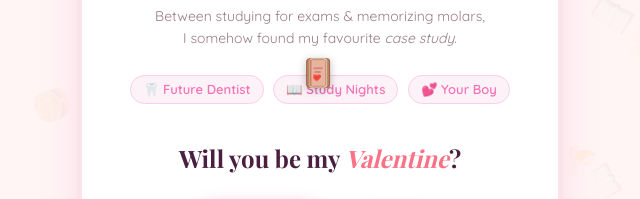
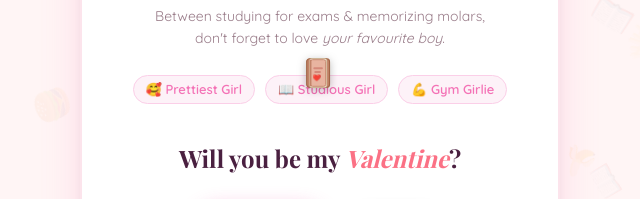
Before and after one commit to metanarayan/sonali-valentine, a plain HTML site: page index.html in a window 1280 px wide. Shown: the part 327-526 px from the top of the page, 320-960 px from the left. Drawn offline with nearby package versions, Linux system fonts and the light colour scheme; a web font is replaced by a local one.

Commit message:
index.html

```diff
--- a/index.html
+++ b/index.html
@@ -280,10 +280,10 @@
       <h1 class="question">You're the <em>sweetest</em><br/>tooth I've ever seen…</h1>
       <p class="detail">
         Between studying for exams &amp; memorizing molars,<br/>
-        I somehow found my favourite <em>case study</em>.<br/><br/>
-        <span class="tag">🦷 Future Dentist</span>
-        <span class="tag">📖 Study Nights</span>
-        <span class="tag">💕 Your Boy</span>
+        don't forget to love <em>your favourite boy</em>.<br/><br/>
+        <span class="tag">🥰 Prettiest Girl</span>
+        <span class="tag">📖 Studious Girl</span>
+        <span class="tag">💪 Gym Girlie</span>
       </p>
       <h2 class="question" style="font-size:24px; margin-bottom:28px;">
         Will you be my <em>Valentine</em>?
```
